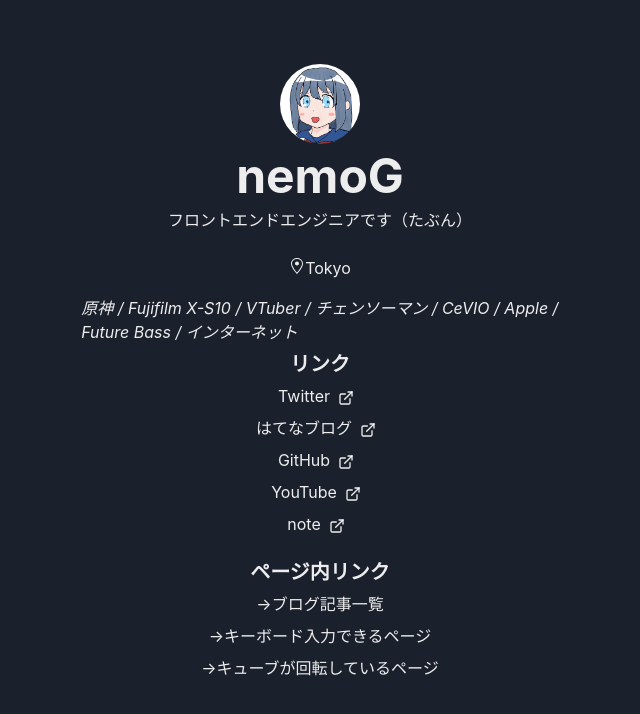
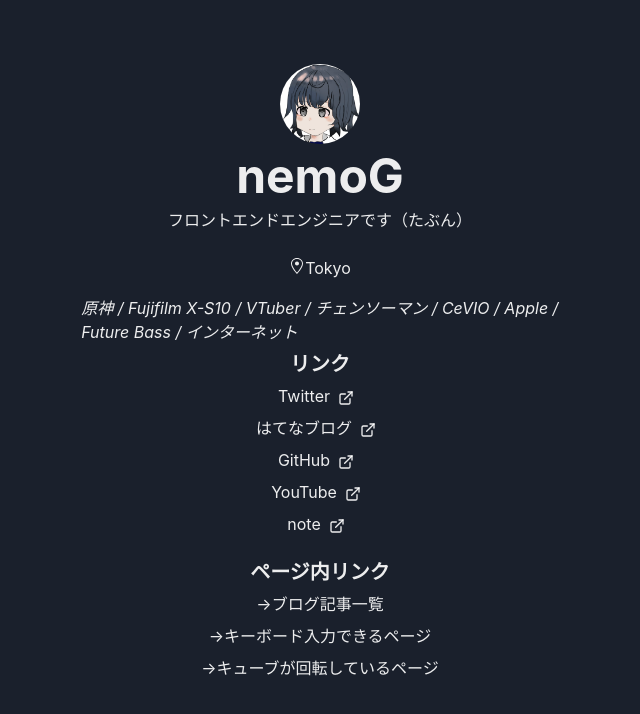
Before and after one commit to nemog9/next-profile-page, a Next.js app: page / in a window 1280 px wide. Shown: the top 714 px of the page, without its empty margins (320-960 px from the left). Built offline with nearby package versions, Linux system fonts and the light colour scheme.

Commit message:
アイコンを変更

```diff
--- a/src/pages/index.tsx
+++ b/src/pages/index.tsx
@@ -10,7 +10,7 @@ const Home: NextPage = () => {
     <Container p={[16, 16]}>
       <VStack justify="center" align="center">
         <ChakraImage
-          src="/profile.jpg"
+          src="/profile-icon.jpg"
           alt="icon"
           width={20}
           height={20}
```
Also changed, not shown: public/profile-icon.jpg (added), public/profile.jpg (deleted).
